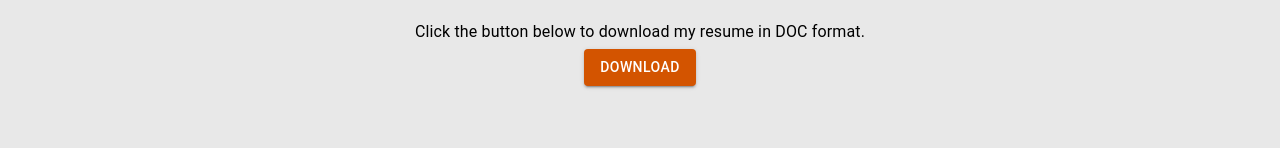
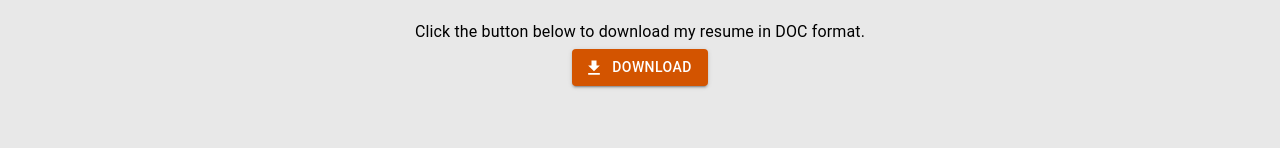
Before and after one commit to nanawaredivya/Divya-portfolio, a React (Create React App) app: page /resume in a window 1280 px wide. Shown: the part 318-466 px from the top of the page. Built offline with nearby package versions, Linux system fonts and the light colour scheme.

Commit message:
add icons

```diff
--- a/src/components/pages/Resume.jsx
+++ b/src/components/pages/Resume.jsx
@@ -1,5 +1,6 @@
 import React from 'react';
 import { Button, Typography } from '@mui/material';
+import GetAppIcon from '@mui/icons-material/GetApp';
 
 const Resume = () => {
   const downloadResume = () => {
@@ -33,7 +34,9 @@ const Resume = () => {
             '&:hover': {
               backgroundColor: '#D35400 ',
             }
-          }}>
+          }}
+          startIcon={<GetAppIcon />}
+          >
           Download
         </Button>
       </div>
```
